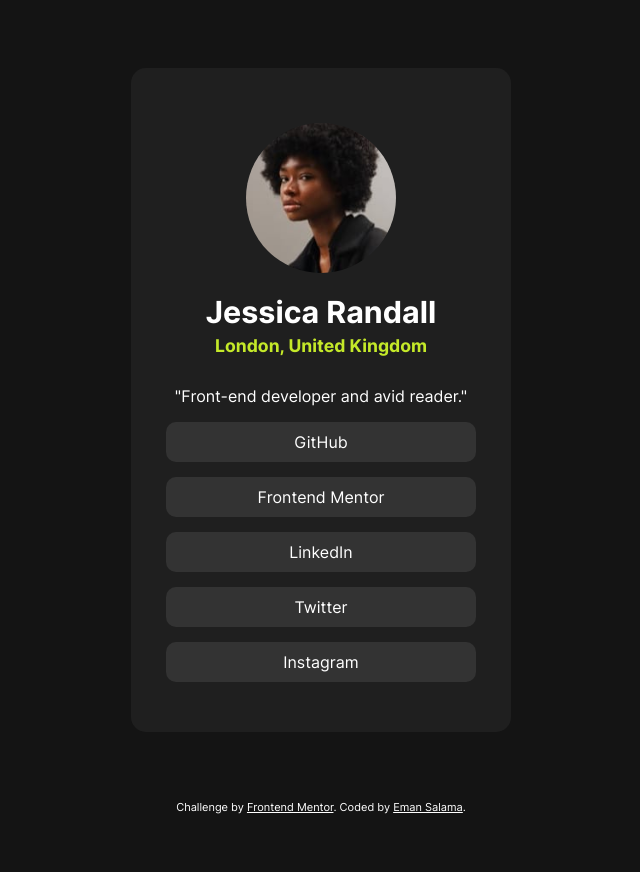
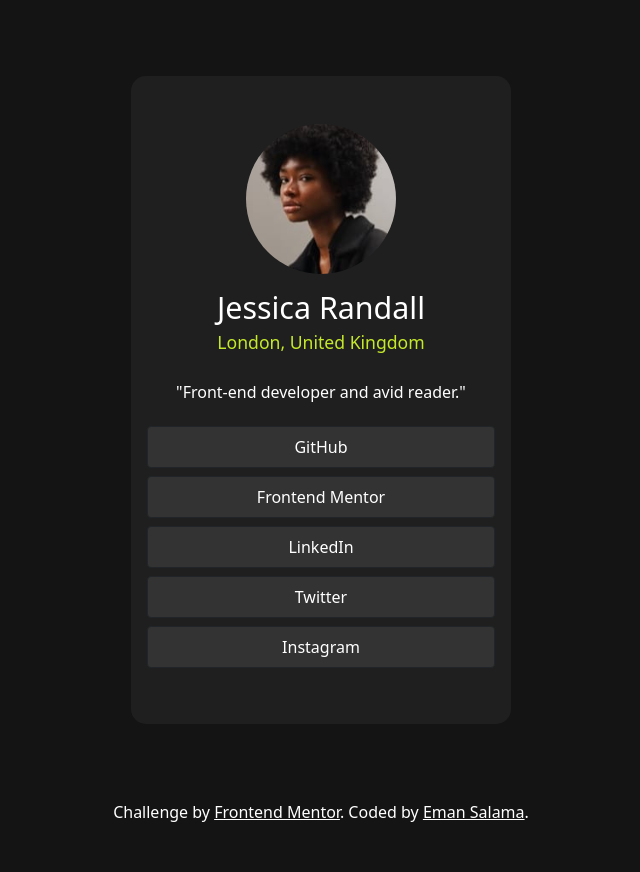
Before and after one commit to emzzz56/Social-links-profile-Bootstrap, a plain HTML site: page index.html in a window 1280 px wide. Shown: the whole page, without its empty margins (319-959 px from the left). Before the commit the page ends 834 px from the top, so only its background shows below. Drawn offline with nearby package versions, Linux system fonts and the light colour scheme; files whose address does not match are found by name.

Commit message:
Social links profile

```diff
--- a/assets/css/style.css
+++ b/assets/css/style.css
@@ -1,14 +1,9 @@
-@font-face{font-family:Inter;src:url(assets/fonts/Inter-VariableFont_slnt\,wght.ttf)}
-*{box-sizing:border-box}
-body,html{margin:0;padding:0;height:100%;font-family:Inter}
 body{background:#141414;color:#FFF}
-main{display:flex;align-items:center;justify-content:center;margin:auto;flex-direction:row;height:100%}
-.container{background:#1f1f1f;width:380px;padding:35px;max-width:100%;border-radius:15px;text-align:center}
-.rounded-img{border-radius:50%;display:block;margin:20px auto;width:150px}
+a{color:#FFF}
+html,body,main,.container,.row{height:100%}
+.col-md-4{background:#1f1f1f;border-radius:15px}
 h1{font-size:1.9rem;margin-bottom:5px}
 h2{color:#c4e929;font-size:1.1rem;margin:0 auto 30px}
 h3{font-size:1rem;font-weight:400}
-a{color:#FFF}
-a.social{background:#333;width:100%;text-align:center;display:block;margin-bottom:15px;padding:10px 15px;text-decoration:none;border-radius:10px}
-a.social:hover{background:#272727}
-.attribution{font-size:11px;text-align:center;padding-bottom:20px}
+.btn-dark{background:#333}
+.rounded-circle{width:150px}
--- a/index.html
+++ b/index.html
@@ -5,23 +5,28 @@
   <meta name="viewport" content="width=device-width, initial-scale=1.0">
   <link rel="icon" type="image/png" sizes="32x32" href="./assets/images/favicon-32x32.png">
   <title>Frontend Mentor | Social links profile</title>
+  <link href="https://cdn.jsdelivr.net/npm/bootstrap@5.0.2/dist/css/bootstrap.min.css" rel="stylesheet" integrity="sha384-EVSTQN3/azprG1Anm3QDgpJLIm9Nao0Yz1ztcQTwFspd3yD65VohhpuuCOmLASjC" crossorigin="anonymous">
   <link rel="stylesheet" href="assets/css/style.css">
 </head>
 <body>
   <main>
     <div class="container">
-      <img src="assets/images/avatar-jessica.jpeg" alt="Jessica" class="rounded-img" title="Jessica">
-      <h1>Jessica Randall</h1>
-      <h2>London, United Kingdom</h2>
-      <h3>"Front-end developer and avid reader."</h3>
-      <a href="#" class="social" title="GitHub" target="_blank" rel="noopener noreferrer">GitHub</a>
-      <a href="#" class="social" title="Frontend Mentor" target="_blank" rel="noopener noreferrer">Frontend Mentor</a>
-      <a href="#" class="social" title="LinkedIn" target="_blank" rel="noopener noreferrer">LinkedIn</a>
-      <a href="#" class="social" title="Twitter" target="_blank" rel="noopener noreferrer">Twitter</a>
-      <a href="#" class="social" title="Instagram" target="_blank" rel="noopener noreferrer">Instagram</a>
+      <div class="row justify-content-center align-items-center flex-row">
+        <div class="col-md-4 mx-auto my-auto text-center px-3 py-5">
+          <img src="assets/images/avatar-jessica.jpeg" alt="Jessica" class="rounded-circle img-fluid mb-3" title="Jessica">
+          <h1>Jessica Randall</h1>
+          <h2>London, United Kingdom</h2>
+          <h3 class="mb-4">"Front-end developer and avid reader."</h3>
+          <a href="#" class="btn btn-dark d-block mb-2 py-2" title="GitHub" target="_blank" rel="noopener noreferrer">GitHub</a>
+          <a href="#" class="btn btn-dark d-block mb-2 py-2" title="Frontend Mentor" target="_blank" rel="noopener noreferrer">Frontend Mentor</a>
+          <a href="#" class="btn btn-dark d-block mb-2 py-2" title="LinkedIn" target="_blank" rel="noopener noreferrer">LinkedIn</a>
+          <a href="#" class="btn btn-dark d-block mb-2 py-2" title="Twitter" target="_blank" rel="noopener noreferrer">Twitter</a>
+          <a href="#" class="btn btn-dark d-block mb-2 py-2" title="Instagram" target="_blank" rel="noopener noreferrer">Instagram</a>
+        </div>
+      </div>
     </div>
   </main>
-  <footer class="attribution">
+  <footer class="text-center pb-5">
     Challenge by <a href="https://www.frontendmentor.io?ref=challenge" target="_blank">Frontend Mentor</a>.
     Coded by <a href="#">Eman Salama</a>.
   </footer>
```
